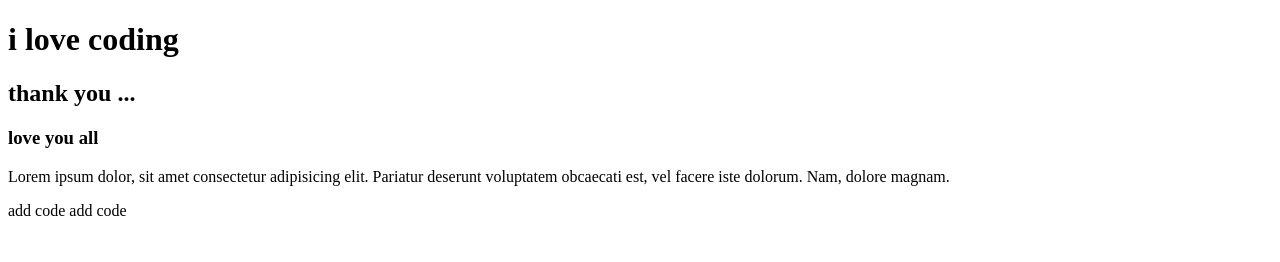
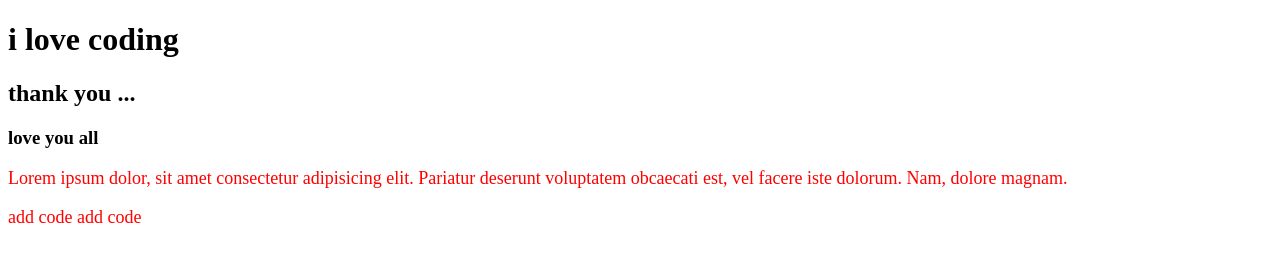
Before and after one commit to shuvo1710/my-first-github, a plain HTML site: page index.html in a window 1280 px wide. Drawn offline with Linux system fonts and the light colour scheme.

Commit message:
added style

```diff
--- a/index.html
+++ b/index.html
@@ -5,6 +5,7 @@
     <meta http-equiv="X-UA-Compatible" content="IE=edge">
     <meta name="viewport" content="width=device-width, initial-scale=1.0">
     <title>My first github</title>
+    <link rel="stylesheet" href="style.css">
 </head>
 <body>
     <h1>i love coding</h1>
--- /dev/null
+++ b/style.css
@@ -0,0 +1,4 @@
+p{
+    color: red;
+    font-size: 18px;
+}
```
